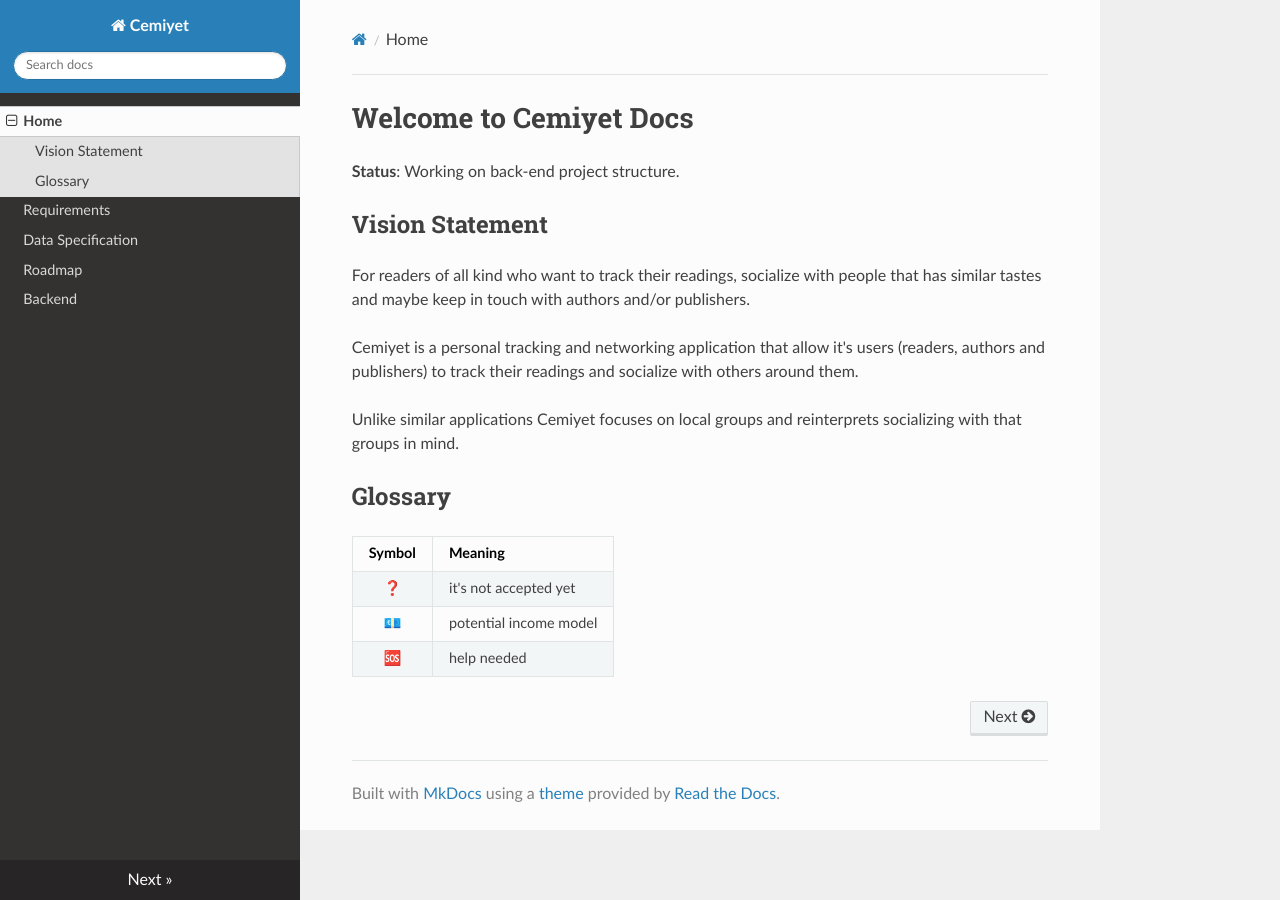
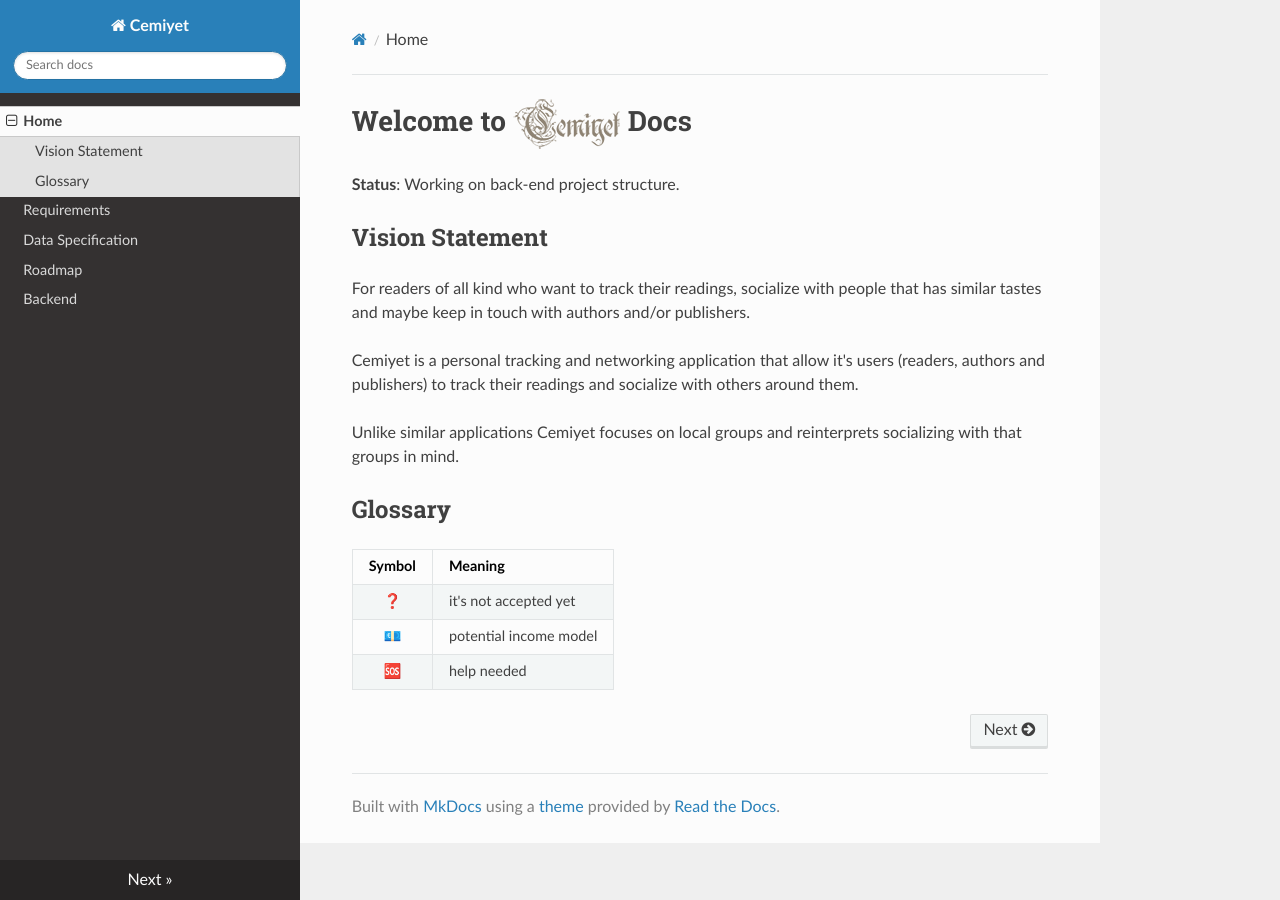
Before and after one commit to cemiyet/docs, an MkDocs documentation site: the page built from docs/index.md, in a window 1280 px wide. Built offline with MkDocs 1.6.1, drawn with Linux system fonts in a browser that asks for light colours; nearby versions of some CDN libraries.

Commit message:
added logo.

```diff
--- a/docs/index.md
+++ b/docs/index.md
@@ -1,4 +1,4 @@
-# Welcome to Cemiyet Docs
+# Welcome to ![Logo v0.1](img/logo.png "Logo v0.1") Docs
 
 **Status**: Working on back-end project structure.
 
```
Also changed, not shown: docs/img/logo.png (added).
